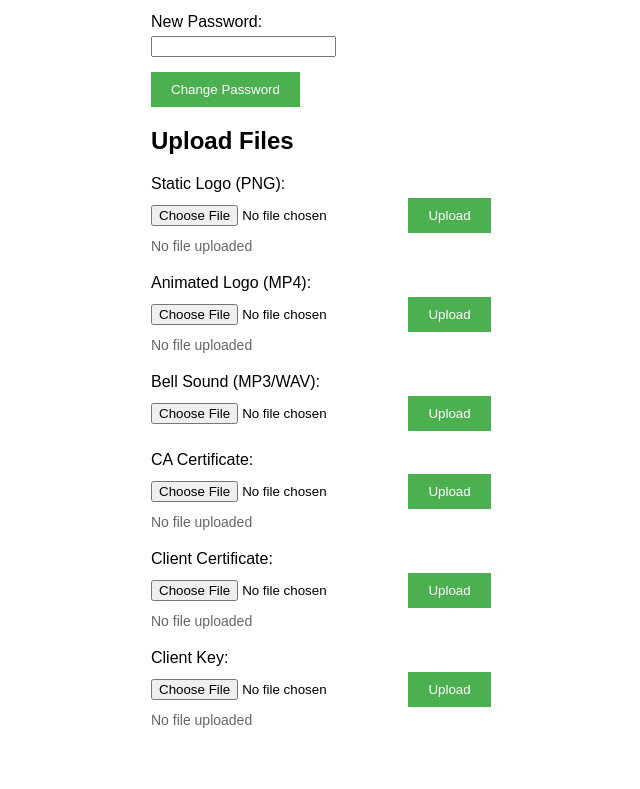
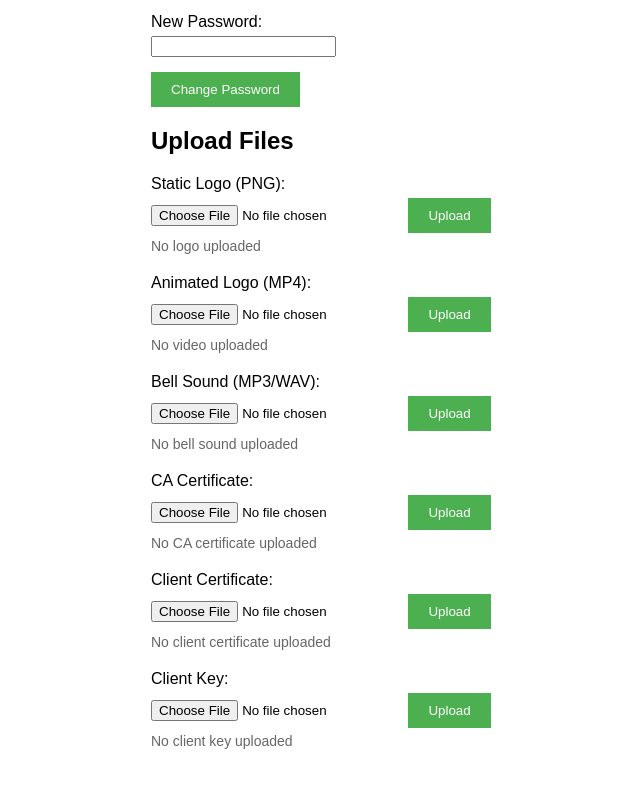
Before and after one commit to parroz/bell, a Flask app: page / in a window 1280 px wide. Shown: the part 688-1477 px from the top of the page, without its empty margins (89-729 px from the left). Before the commit the page ends 1416 px from the top, so only its background shows below. Run offline with Flask 3, Linux system fonts and the light colour scheme; the visitor is signed in with stand-in values (Sample User, id 1); data that the repository does not hold is empty.

Commit message:
Fix file status checks and add CA certificate status

```diff
--- a/bhoutgate/backend/app.py
+++ b/bhoutgate/backend/app.py
@@ -5,12 +5,16 @@ from werkzeug.utils import secure_filename
 from werkzeug.security import generate_password_hash, check_password_hash
 from functools import wraps
 
+# Get the absolute path to the project root
+PROJECT_ROOT = os.path.abspath(os.path.join(os.path.dirname(__file__), '..'))
+
 app = Flask(__name__,
-    static_folder=os.path.abspath(os.path.join(os.path.dirname(__file__), '..', 'config', 'static')),
+    static_folder=os.path.join(PROJECT_ROOT, 'config', 'static'),
     static_url_path='/static'
 )
 app.config['MAX_CONTENT_LENGTH'] = 16 * 1024 * 1024  # 16MB max file size
 app.secret_key = 'your-secret-key-here'  # Change this to a secure secret key
+app.config['UPLOAD_FOLDER'] = os.path.join(PROJECT_ROOT, 'config', 'static')
 
 # Ensure config directory exists
 os.makedirs(app.static_folder, exist_ok=True)
@@ -18,7 +22,7 @@ os.makedirs(app.static_folder, exist_ok=True)
 # Load settings from file
 def load_settings():
     try:
-        with open(os.path.join(os.path.dirname(__file__), '..', 'config', 'settings.json'), 'r') as f:
+        with open(os.path.join(PROJECT_ROOT, 'config', 'settings.json'), 'r') as f:
             settings = json.load(f)
             # Ensure all required settings exist
             if 'video_path' not in settings:
@@ -40,7 +44,7 @@ def load_settings():
 
 # Save settings to file
 def save_settings(settings):
-    with open(os.path.join(os.path.dirname(__file__), '..', 'config', 'settings.json'), 'w') as f:
+    with open(os.path.join(PROJECT_ROOT, 'config', 'settings.json'), 'w') as f:
         json.dump(settings, f, indent=4)
 
 # Login required decorator
@@ -94,7 +98,7 @@ def upload_file():
             '.mp4': 'video.mp4',
             '.mp3': 'bell.mp3',  # Add support for bell sound
             '.wav': 'bell.mp3',  # Also allow WAV files
-            '.crt': 'ca_cert.crt',
+            '.crt': 'client_cert.crt',
             '.key': 'client_key.key'
         }
 
@@ -156,6 +160,50 @@ def serve_static(filename):
         print(f"Error serving {filename}: {str(e)}")
         return jsonify({'error': str(e)}), 404
 
+@app.route('/check-files')
+def check_files():
+    print(f"Static folder path: {app.static_folder}")
+    files = {}
+
+    logo_path = os.path.join(app.static_folder, 'logo.png')
+    print(f"Checking logo at: {logo_path}")
+    if os.path.exists(logo_path):
+        print("Logo exists")
+        files['logo'] = url_for('static', filename='logo.png')
+
+    video_path = os.path.join(app.static_folder, 'video.mp4')
+    print(f"Checking video at: {video_path}")
+    if os.path.exists(video_path):
+        print("Video exists")
+        files['video'] = url_for('static', filename='video.mp4')
+
+    bell_path = os.path.join(app.static_folder, 'bell.mp3')
+    print(f"Checking bell at: {bell_path}")
+    if os.path.exists(bell_path):
+        print("Bell exists")
+        files['bell'] = url_for('static', filename='bell.mp3')
+
+    ca_cert_path = os.path.join(app.static_folder, 'ca_cert.crt')
+    print(f"Checking CA cert at: {ca_cert_path}")
+    if os.path.exists(ca_cert_path):
+        print("CA cert exists")
+        files['ca_cert'] = True
+
+    cert_path = os.path.join(app.static_folder, 'client_cert.crt')
+    print(f"Checking cert at: {cert_path}")
+    if os.path.exists(cert_path):
+        print("Cert exists")
+        files['client_cert'] = True
+
+    key_path = os.path.join(app.static_folder, 'client_key.key')
+    print(f"Checking key at: {key_path}")
+    if os.path.exists(key_path):
+        print("Key exists")
+        files['client_key'] = True
+
+    print(f"Returning files: {files}")
+    return jsonify(files)
+
 if __name__ == '__main__':
     print(f"Static files will be served from: {app.static_folder}")
     app.run(host='0.0.0.0', port=8080, debug=True)
--- a/bhoutgate/backend/templates/index.html
+++ b/bhoutgate/backend/templates/index.html
@@ -156,34 +156,68 @@
 
     <script>
         // Function to check for existing files
-        async function checkExistingFiles() {
-            const fileTypes = ['logo', 'video', 'ca_cert', 'client_cert', 'client_key'];
-            for (const type of fileTypes) {
-                try {
-                    const extension = type === 'video' ? 'mp4' : type === 'logo' ? 'png' : type === 'client_key' ? 'key' : 'crt';
-                    const url = `/static/${type}.${extension}`;
-                    console.log(`Checking file: ${url}`);
+        function checkExistingFiles() {
+            fetch('/check-files')
+                .then(response => response.json())
+                .then(data => {
+                    console.log('Received files:', data);  // Debug log
 
-                    const response = await fetch(url, {
-                        method: 'GET',
-                        cache: 'no-cache'
-                    });
+                    // Update logo status
+                    if (data.logo) {
+                        document.getElementById('logo-status').textContent = 'Logo uploaded';
+                        document.getElementById('logo-status').className = 'file-status success';
+                    } else {
+                        document.getElementById('logo-status').textContent = 'No logo uploaded';
+                        document.getElementById('logo-status').className = 'file-status';
+                    }
 
-                    console.log(`Response for ${type}: ${response.status}`);
+                    // Update video status
+                    if (data.video) {
+                        document.getElementById('video-status').textContent = 'Video uploaded';
+                        document.getElementById('video-status').className = 'file-status success';
+                    } else {
+                        document.getElementById('video-status').textContent = 'No video uploaded';
+                        document.getElementById('video-status').className = 'file-status';
+                    }
 
-                    if (response.ok) {
-                        document.getElementById(`${type}-status`).textContent = 'File exists';
-                        document.getElementById(`${type}-status`).className = 'file-status success';
+                    // Update bell status
+                    if (data.bell) {
+                        document.getElementById('bell-status').textContent = 'Bell sound uploaded';
+                        document.getElementById('bell-status').className = 'file-status success';
                     } else {
-                        document.getElementById(`${type}-status`).textContent = 'No file uploaded';
-                        document.getElementById(`${type}-status`).className = 'file-status';
+                        document.getElementById('bell-status').textContent = 'No bell sound uploaded';
+                        document.getElementById('bell-status').className = 'file-status';
                     }
-                } catch (error) {
-                    console.error(`Error checking ${type}:`, error);
-                    document.getElementById(`${type}-status`).textContent = 'No file uploaded';
-                    document.getElementById(`${type}-status`).className = 'file-status';
-                }
-            }
+
+                    // Update certificate status
+                    if (data.ca_cert) {
+                        document.getElementById('ca_cert-status').textContent = 'CA certificate uploaded';
+                        document.getElementById('ca_cert-status').className = 'file-status success';
+                    } else {
+                        document.getElementById('ca_cert-status').textContent = 'No CA certificate uploaded';
+                        document.getElementById('ca_cert-status').className = 'file-status';
+                    }
+
+                    if (data.client_cert) {
+                        document.getElementById('client_cert-status').textContent = 'Client certificate uploaded';
+                        document.getElementById('client_cert-status').className = 'file-status success';
+                    } else {
+                        document.getElementById('client_cert-status').textContent = 'No client certificate uploaded';
+                        document.getElementById('client_cert-status').className = 'file-status';
+                    }
+
+                    // Update key status
+                    if (data.client_key) {
+                        document.getElementById('client_key-status').textContent = 'Client key uploaded';
+                        document.getElementById('client_key-status').className = 'file-status success';
+                    } else {
+                        document.getElementById('client_key-status').textContent = 'No client key uploaded';
+                        document.getElementById('client_key-status').className = 'file-status';
+                    }
+                })
+                .catch(error => {
+                    console.error('Error checking files:', error);
+                });
         }
 
         // Check for existing files when page loads and every 5 seconds
```
